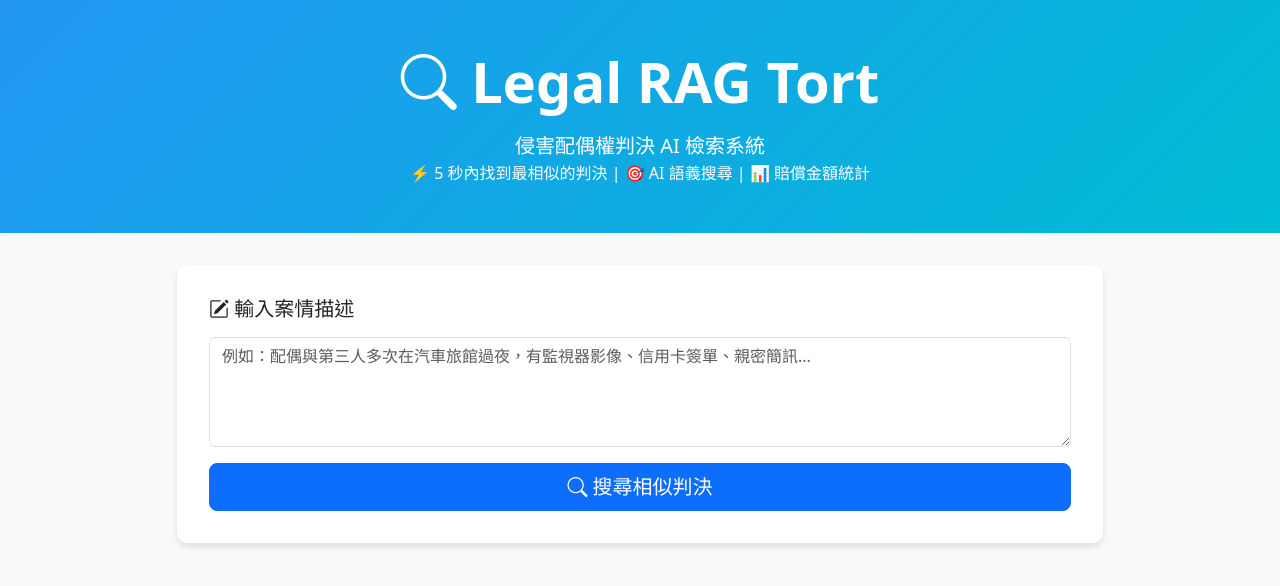
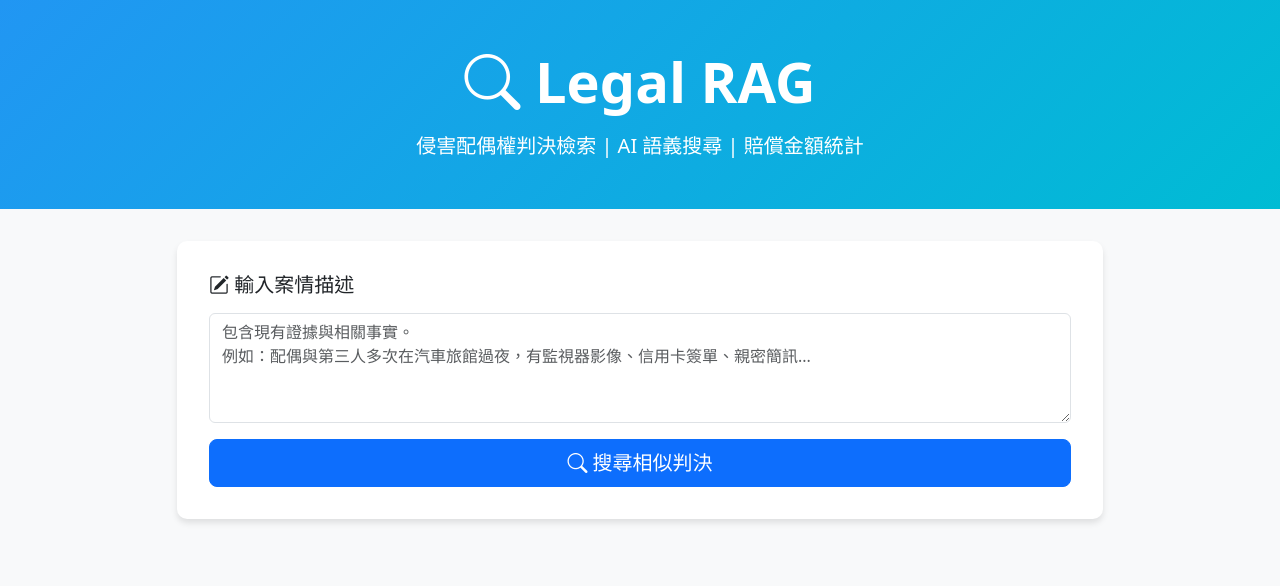
Before and after one commit to yenwen825/legal-rag-tort, a Flask app: page / in a window 1280 px wide. Shown: the top 586 px of the page. Run offline with Flask 3, Linux system fonts and the light colour scheme.

Commit message:
feat(frontend): add base layout and refine search page styling

```diff
--- a/static/style.css
+++ b/static/style.css
@@ -40,14 +40,6 @@ body {
     box-shadow: 0 2px 4px rgba(0, 0, 0, 0.05);
 }
 
-.badge-overturned {
-    background-color: #dc3545;
-}
-
-.badge-final {
-    background-color: #28a745;
-}
-
 .loading {
     display: none;
 }
--- a/templates/index.html
+++ b/templates/index.html
@@ -1,30 +1,19 @@
-<!DOCTYPE html>
-<html lang="zh-TW">
-<head>
-    <meta charset="UTF-8">
-    <meta name="viewport" content="width=device-width, initial-scale=1.0">
-    <title>Legal RAG Tort - 侵害配偶權判決檢索系統</title>
+{% extends "layout.html" %}
 
-    <!-- Bootstrap 5 CSS -->
-    <link href="https://cdn.jsdelivr.net/npm/bootstrap@5.3.0/dist/css/bootstrap.min.css" rel="stylesheet">
+{% block title %}
+    侵害配偶權判決 AI 檢索系統
+{% endblock %}
 
-    <!-- Bootstrap Icons -->
-    <link rel="stylesheet" href="https://cdn.jsdelivr.net/npm/bootstrap-icons@1.11.0/font/bootstrap-icons.css">
-
-    <!-- Custom CSS -->
-    <link rel="stylesheet" href="{{ url_for('static', filename='style.css') }}">
-</head>
-<body>
+{% block content %}
     <!-- Hero Section -->
     <div class="hero-section">
         <div class="container">
             <div class="row">
                 <div class="col-lg-8 mx-auto text-center">
                     <h1 class="display-4 fw-bold mb-3">
-                        <i class="bi bi-search"></i> Legal RAG Tort
+                        <i class="bi bi-search"></i> Legal RAG
                     </h1>
-                    <p class="lead mb-0">侵害配偶權判決 AI 檢索系統</p>
-                    <p class="mb-0">⚡ 5 秒內找到最相似的判決 | 🎯 AI 語義搜尋 | 📊 賠償金額統計</p>
+                    <p class="lead mb-0"> 侵害配偶權判決檢索 | AI 語義搜尋 | 賠償金額統計</p>
                 </div>
             </div>
         </div>
@@ -45,7 +34,8 @@
                                 class="form-control"
                                 id="queryInput"
                                 rows="4"
-                                placeholder="例如：配偶與第三人多次在汽車旅館過夜，有監視器影像、信用卡簽單、親密簡訊..."
+                                placeholder="包含現有證據與相關事實。
+例如：配偶與第三人多次在汽車旅館過夜，有監視器影像、信用卡簽單、親密簡訊..."
                                 required
                             ></textarea>
                         </div>
@@ -111,7 +101,9 @@
             </div>
         </div>
     </div>
+{% endblock %}
 
+{% block scripts %}
     <!-- Bootstrap 5 JS Bundle -->
     <script src="https://cdn.jsdelivr.net/npm/bootstrap@5.3.0/dist/js/bootstrap.bundle.min.js"></script>
 
@@ -163,13 +155,13 @@
 
         function displayStats(stats) {
             document.getElementById('medianAmount').textContent =
-                stats.median_compensation ? `NT$ ${stats.median_compensation.toLocaleString()}` : '-';
+                stats.median_compensation != null ? `NT$ ${stats.median_compensation.toLocaleString()}` : '-';
             document.getElementById('avgAmount').textContent =
-                stats.avg_compensation ? `NT$ ${Math.round(stats.avg_compensation).toLocaleString()}` : '-';
+                stats.avg_compensation != null ? `NT$ ${Math.round(stats.avg_compensation).toLocaleString()}` : '-';
             document.getElementById('minAmount').textContent =
-                stats.min_compensation ? `NT$ ${stats.min_compensation.toLocaleString()}` : '-';
+                stats.min_compensation != null ? `NT$ ${stats.min_compensation.toLocaleString()}` : '-';
             document.getElementById('maxAmount').textContent =
-                stats.max_compensation ? `NT$ ${stats.max_compensation.toLocaleString()}` : '-';
+                stats.max_compensation != null ? `NT$ ${stats.max_compensation.toLocaleString()}` : '-';
 
             document.getElementById('statsSection').style.display = 'block';
         }
@@ -192,19 +184,15 @@
                     <div class="d-flex justify-content-between align-items-start mb-2">
                         <h6 class="mb-0">
                             <span class="badge bg-primary me-2">#${index + 1}</span>
-                            ${result.title || '判決'}
+                            ${result.court || '-'}｜${result.case_number || '-'}
                         </h6>
-                        <div>
-                            ${result.is_overturned ?
-                                '<span class="badge badge-overturned">已被推翻</span>' :
-                                '<span class="badge badge-final">終局判決</span>'}
-                        </div>
                     </div>
                     <p class="text-muted small mb-2">
-                        <i class="bi bi-calendar"></i> ${result.date || 'N/A'} |
-                        <i class="bi bi-cash"></i> 賠償金額: NT$ ${result.compensation ? result.compensation.toLocaleString() : 'N/A'}
+                        <i class="bi bi-calendar-event"></i> ${result.date || 'N/A'} |
+                        <i class="bi bi-currency-dollar"></i> 賠償金額：${result.compensation != null ? result.compensation.toLocaleString() :'N/A'} 元
                     </p>
-                    <p class="mb-2">${result.summary || '摘要'}</p>
+                    <h6 class="mb-0">案情摘要：</h6>
+                    <p class="mb-2">${result.facts || '-'}</p>
                     <div class="d-flex justify-content-between align-items-center">
                         <span class="badge bg-info">相似度: ${result.similarity ? (result.similarity * 100).toFixed(1) : 0}%</span>
                         <button class="btn btn-sm btn-outline-primary" onclick="viewDetail('${result.id}')">
@@ -222,5 +210,5 @@
             alert('判決詳細內容功能尚未實作');
         }
     </script>
-</body>
-</html>
+
+{% endblock %}
--- /dev/null
+++ b/templates/layout.html
@@ -0,0 +1,21 @@
+<!DOCTYPE html>
+<html lang="zh-TW">
+<head>
+    <meta charset="UTF-8">
+    <meta name="viewport" content="width=device-width, initial-scale=1.0">
+    <title>{% block title %}侵害配偶權判決 AI 檢索系統{% endblock %}</title>
+
+    <!-- Bootstrap 5 CSS -->
+    <link href="https://cdn.jsdelivr.net/npm/bootstrap@5.3.0/dist/css/bootstrap.min.css" rel="stylesheet">
+
+    <!-- Bootstrap Icons -->
+    <link rel="stylesheet" href="https://cdn.jsdelivr.net/npm/bootstrap-icons@1.11.0/font/bootstrap-icons.css">
+
+    <!-- Custom CSS -->
+    <link rel="stylesheet" href="{{ url_for('static', filename='style.css') }}">
+</head>
+<body>
+{% block content %}{% endblock %}
+{% block scripts %}{% endblock %}
+</body>
+</html>
```
